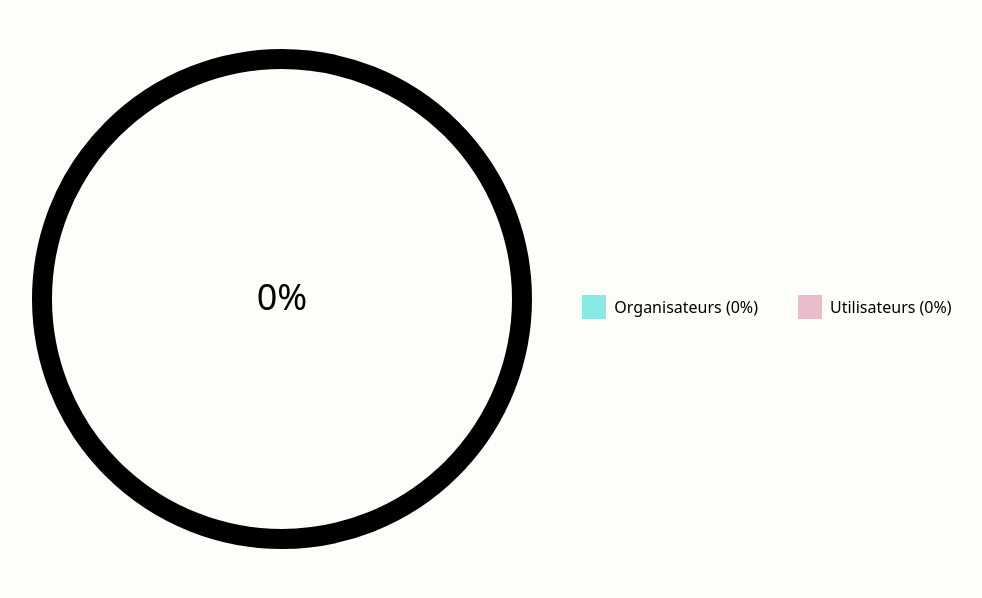
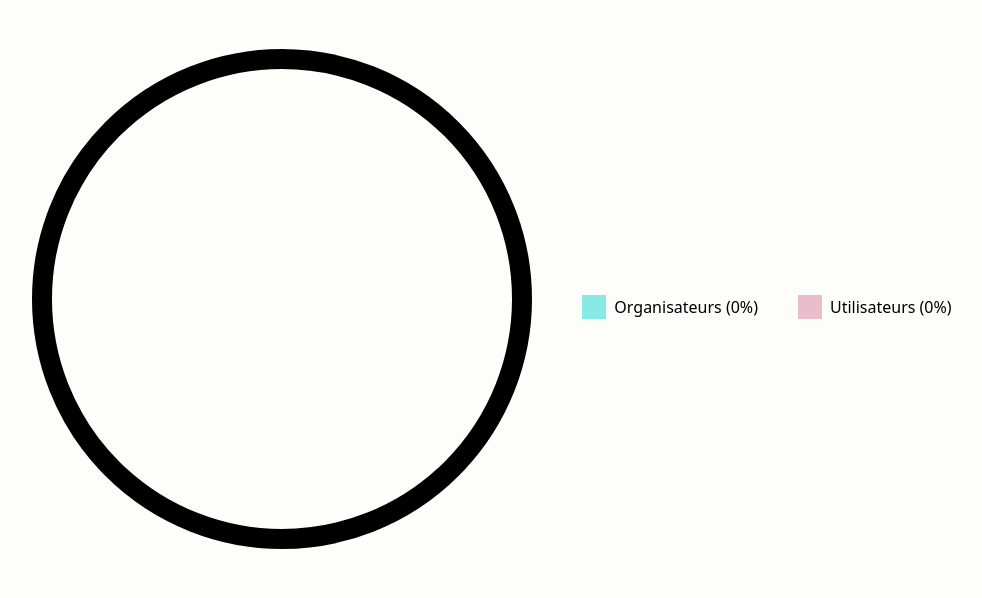
Before and after one commit to CelineLaValle/evenements, a PHP site: page /index.php?page=graphique in a window 1280 px wide. Shown: the part 294-892 px from the top of the page, without its empty margins (173-1155 px from the left). Run offline with PHP 8.4, Linux system fonts and the light colour scheme; data that the repository does not hold is empty; some libraries are stand-ins or nearby versions; some web fonts are replaced.

Commit message:
Modification page graphique

```diff
--- a/views/graphique.php
+++ b/views/graphique.php
@@ -42,30 +42,28 @@ function calculateArcPoints($cx, $cy, $r, $angleStart, $angleEnd) {
 }
 ?>
 
-<!-- Code HTML pour le graphique SVG agrandi -->
+
 <div class="flex justify-center items-center min-h-screen">
     <!-- Graphique SVG -->
     <svg xmlns="http://www.w3.org/2000/svg" width="600" height="600" viewBox="0 0 600 600">
         <circle cx="300" cy="300" r="240" stroke="black" stroke-width="20" fill="none" />
 
         <?php
-        // Organisateurs (couleur 87EAE5)
+        // Organisateurs
         list($x1, $y1, $x2, $y2) = calculateArcPoints(300, 300, 240, 0, $organisateurs_angle);
         ?>
         <path d="M300,300 L<?= $x1 ?> <?= $y1 ?> A240,240 0 <?= ($organisateurs_angle > 180) ? 1 : 0 ?>,1 <?= $x2 ?> <?= $y2 ?> Z"
               fill="#87EAE5" />
 
         <?php
-        // Utilisateurs (couleur E9BDCC)
+        // Utilisateurs
         list($x1, $y1, $x2, $y2) = calculateArcPoints(300, 300, 240, $organisateurs_angle, $organisateurs_angle + $utilisateurs_angle);
         ?>
         <path d="M300,300 L<?= $x1 ?> <?= $y1 ?> A240,240 0 <?= ($utilisateurs_angle > 180) ? 1 : 0 ?>,1 <?= $x2 ?> <?= $y2 ?> Z"
               fill="#E9BDCC" />
 
-        <!-- Texte au centre du graphique -->
-        <text x="50%" y="50%" text-anchor="middle" dy=".3em" font-size="36" fill="black">
             <?= round($organisateurs_percent + $utilisateurs_percent, 2) ?>%
-        </text>
+        </text> -->
     </svg>
 
     <!-- Légende -->
```
